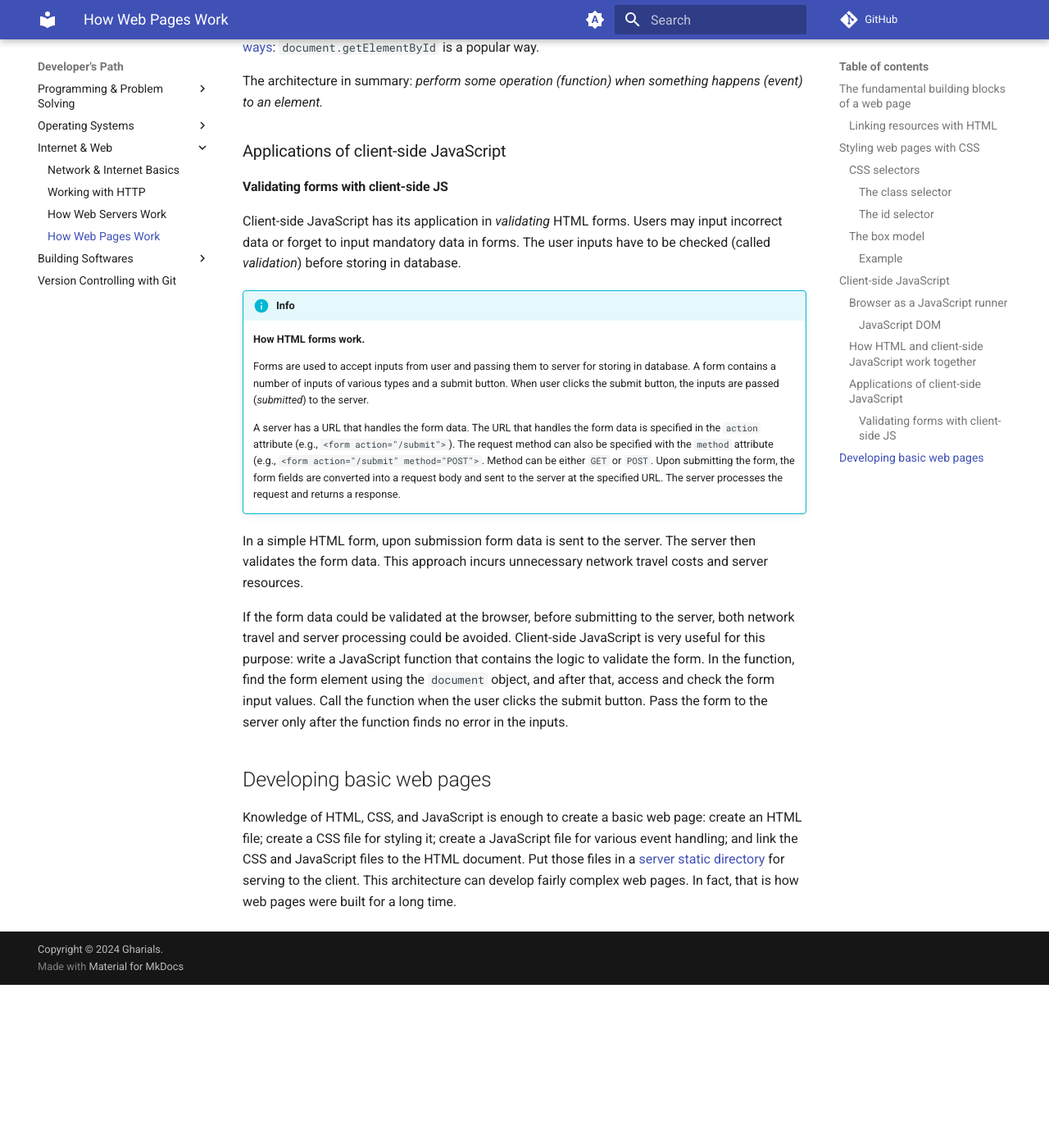
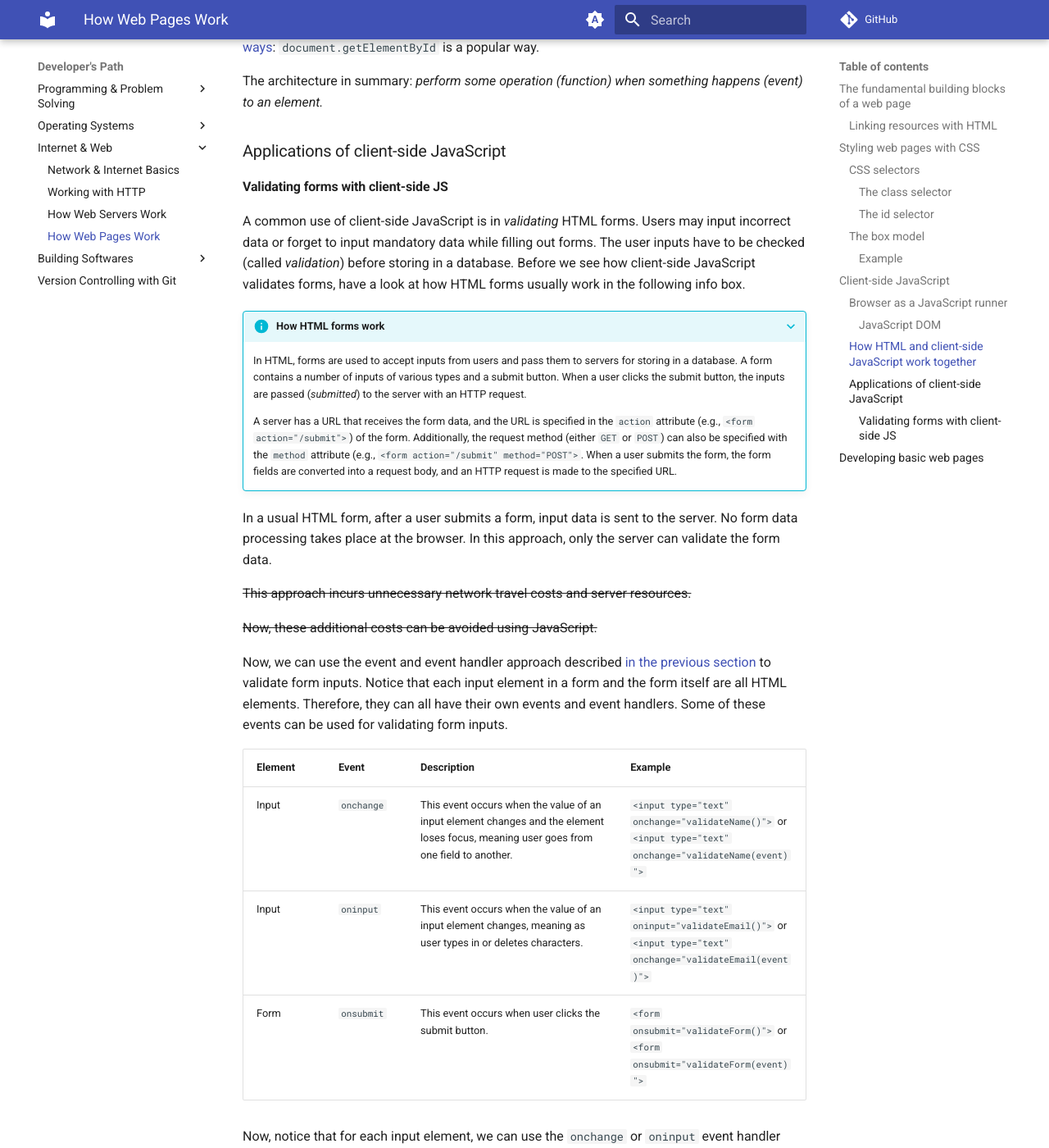
Before and after one commit to gharials/dev-path, an MkDocs documentation site: the page built from docs/internet-web/web-pages.md, in a window 1280 px wide and 1400 px high, scrolled down 5715 px. Shown: the whole window at 82% size. Built offline with MkDocs 1.6.1 and Material for MkDocs 9.7.7, drawn with Linux system fonts in a browser that asks for light colours; comment, search, counter and statistics services are not loaded; before the commit the page ends 6916 px from its top, so only the background shows below that; some of the changed text lies outside the part shown.

Commit message:
rewrite form validation using client-side javascript.

```diff
--- a/docs/internet-web/web-pages.md
+++ b/docs/internet-web/web-pages.md
@@ -185,18 +185,43 @@ The architecture in summary: _perform some operation (function) when something h
 
 #### Validating forms with client-side JS
 
-Client-side JavaScript has its application in *validating* HTML forms. Users may input incorrect data or forget to input mandatory data in forms. The user inputs have to be checked (called *validation*) before storing in database.
+A common use of client-side JavaScript is in *validating* HTML forms. Users may input incorrect data or forget to input mandatory data while filling out forms. The user inputs have to be checked (called *validation*) before storing in a database. Before we see how client-side JavaScript validates forms, have a look at how HTML forms usually work in the following info box.
 
-!!!info
-    **How HTML forms work.**
+???+ info "How HTML forms work"
 
-    Forms are used to accept inputs from user and passing them to server for storing in database. A form contains a number of inputs of various types and a submit button. When user clicks the submit button, the inputs are passed (*submitted*) to the server.
+    In HTML, forms are used to accept inputs from users and pass them to servers for storing in a database. A form contains a number of inputs of various types and a submit button. When a user clicks the submit button, the inputs are passed (*submitted*) to the server with an HTTP request.
 
-    A server has a URL that handles the form data. The URL that handles the form data is specified in the `action` attribute (e.g., `<form action="/submit">`). The request method can also be specified with the `method` attribute (e.g., `<form action="/submit" method="POST">`. Method can be either `GET` or `POST`. Upon submitting the form, the form fields are converted into a request body and sent to the server at the specified URL. The server processes the request and returns a response.
+    A server has a URL that receives the form data, and the URL is specified in the `action` attribute (e.g., `<form action="/submit">`) of the form. Additionally, the request method (either `GET` or `POST`) can also be specified with the `method` attribute (e.g., `<form action="/submit" method="POST">`. When a user submits the form, the form fields are converted into a request body, and an HTTP request is made to the specified URL.
 
-In a simple HTML form, upon submission form data is sent to the server. The server then validates the form data. This approach incurs unnecessary network travel costs and server resources.
+In a usual HTML form, after a user submits a form, input data is sent to the server. No form data processing takes place at the browser. In this approach, only the server can validate the form data.
 
-If the form data could be validated at the browser, before submitting to the server, both network travel and server processing could be avoided. Client-side JavaScript is very useful for this purpose: write a JavaScript function that contains the logic to validate the form. In the function, find the form element using the `document` object, and after that, access and check the form input values. Call the function when the user clicks the submit button. Pass the form to the server only after the function finds no error in the inputs.
+<s>This approach incurs unnecessary network travel costs and server resources.</s>
+
+<s>Now, these additional costs can be avoided using JavaScript.</s>
+
+Now, we can use the event and event handler approach described [in the previous section](#how-html-and-client-side-javascript-work-together) to validate form inputs. Notice that each input element in a form and the form itself are all HTML elements. Therefore, they can all have their own events and event handlers. Some of these events can be used for validating form inputs.
+
+| Element | Event      | Description | Example
+|---------|------------|-------------|----------
+| Input   | `onchange` | This event occurs when the value of an input element changes and the element loses focus, meaning user goes from one field to another. | `<input type="text" onchange="validateName()">` or `<input type="text" onchange="validateName(event)">`
+| Input   | `oninput`  | This event occurs when the value of an input element changes, meaning as user types in or deletes characters. | `<input type="text" oninput="validateEmail()">` or `<input type="text" onchange="validateEmail(event)">`
+| Form    | `onsubmit` | This event occurs when user clicks the submit button. | `<form onsubmit="validateForm()">` or `<form onsubmit="validateForm(event)">`
+
+Now, notice that for each input element, we can use the `onchange` or `oninput` event handler functions to validate the input value. In the event handler functions, we can access the input values, using either `document` object or `event` parameter, and check whether they are correct or not.
+
+Similarly, we can use the `onsubmit` event handler of the form element to validate the entire form. This function can prevent form submissions if any of the input values are invalid.
+
+???+ question "Hands-on exercise"
+
+    Create a simple HTML form with the following fields: _Name (text)_, _Email (text)_, _Age (number)_, and a Submit button. Write the following client-side JavaScript functions to validate the form inputs:
+
+    | element | event     | Validation logic
+    |---------|-----------|------------------
+    | Name    | `onchange` and `oninput`  | Check that the name is not empty.
+    | Email   | `onchange` and `oninput`  | Check that the email is in a valid email format.
+    | Age     | `onchange` and `oninput`  | Check that the age is a number between 1 and 120.
+    | Form    | `onsubmit` | Check that all fields are valid before allowing submission.
+
 
 ## Developing basic web pages
 
```
